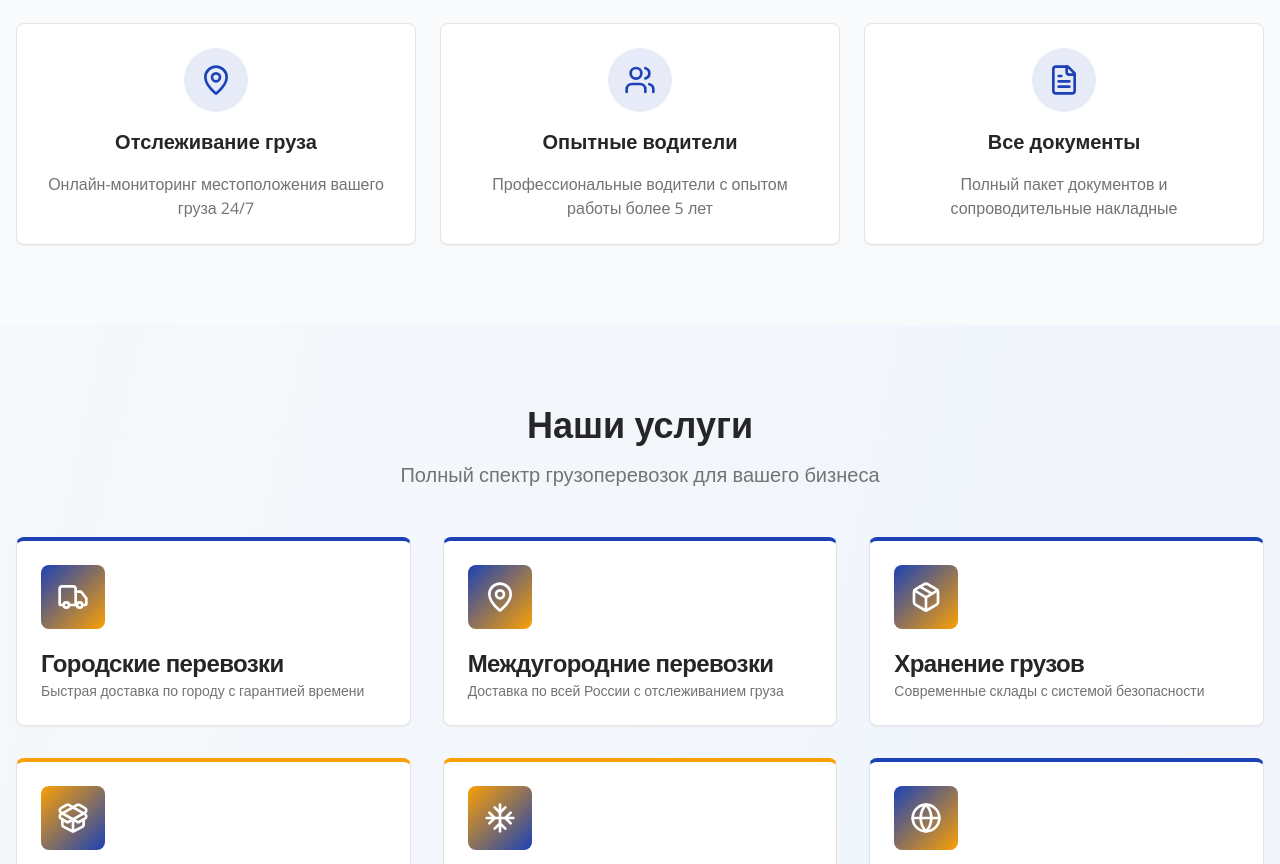
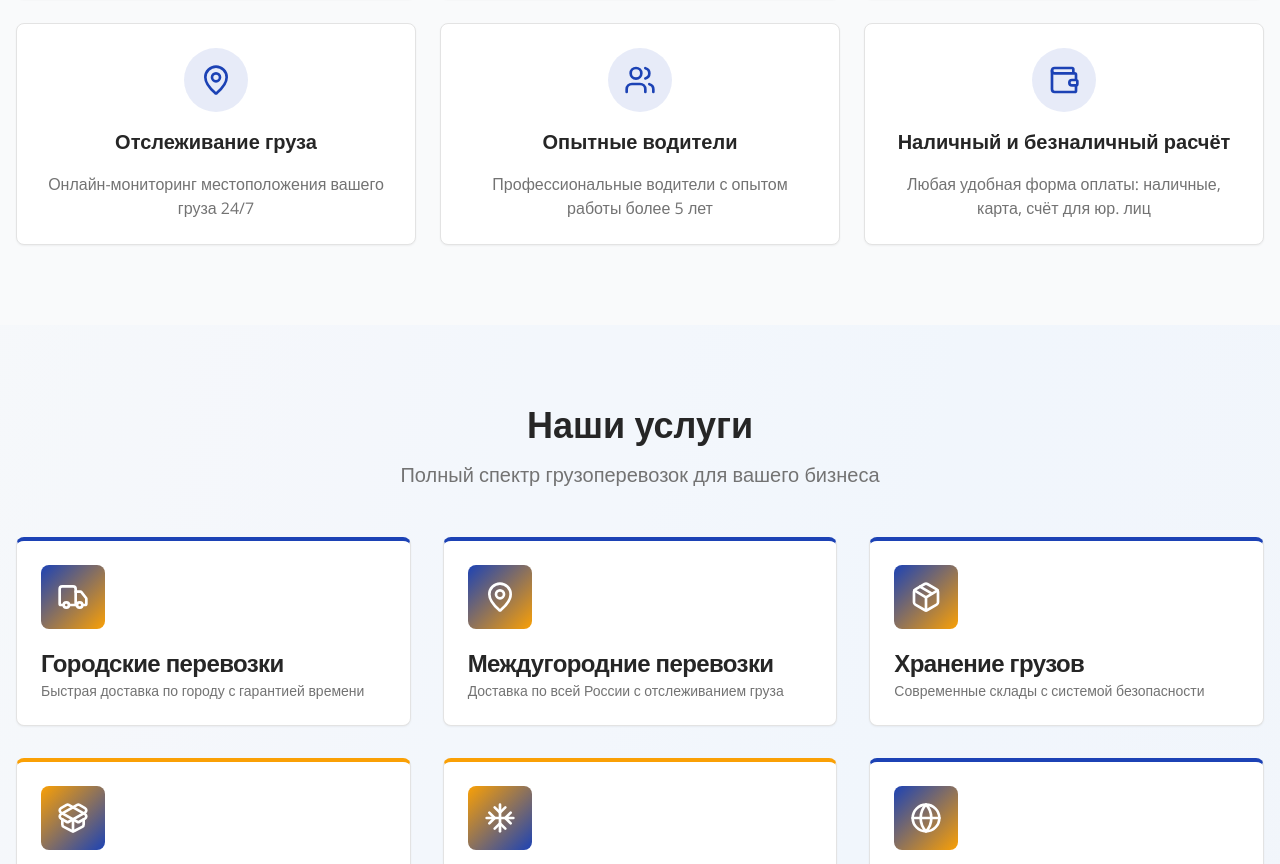
Before and after one commit to pr-poehali-dev/cargo-transport-site-1, a React (Vite) app: page / in a window 1280 px wide. Shown: the part 1087-1951 px from the top of the page. Built offline with nearby package versions, Linux system fonts and the light colour scheme.

Commit message:
Обновление методов расчета

```diff
--- a/src/components/AdvantagesSection.tsx
+++ b/src/components/AdvantagesSection.tsx
@@ -28,9 +28,9 @@ const advantages = [
     description: 'Профессиональные водители с опытом работы более 5 лет'
   },
   {
-    icon: 'FileText',
-    title: 'Все документы',
-    description: 'Полный пакет документов и сопроводительные накладные'
+    icon: 'Wallet',
+    title: 'Наличный и безналичный расчёт',
+    description: 'Любая удобная форма оплаты: наличные, карта, счёт для юр. лиц'
   }
 ];
 
```
